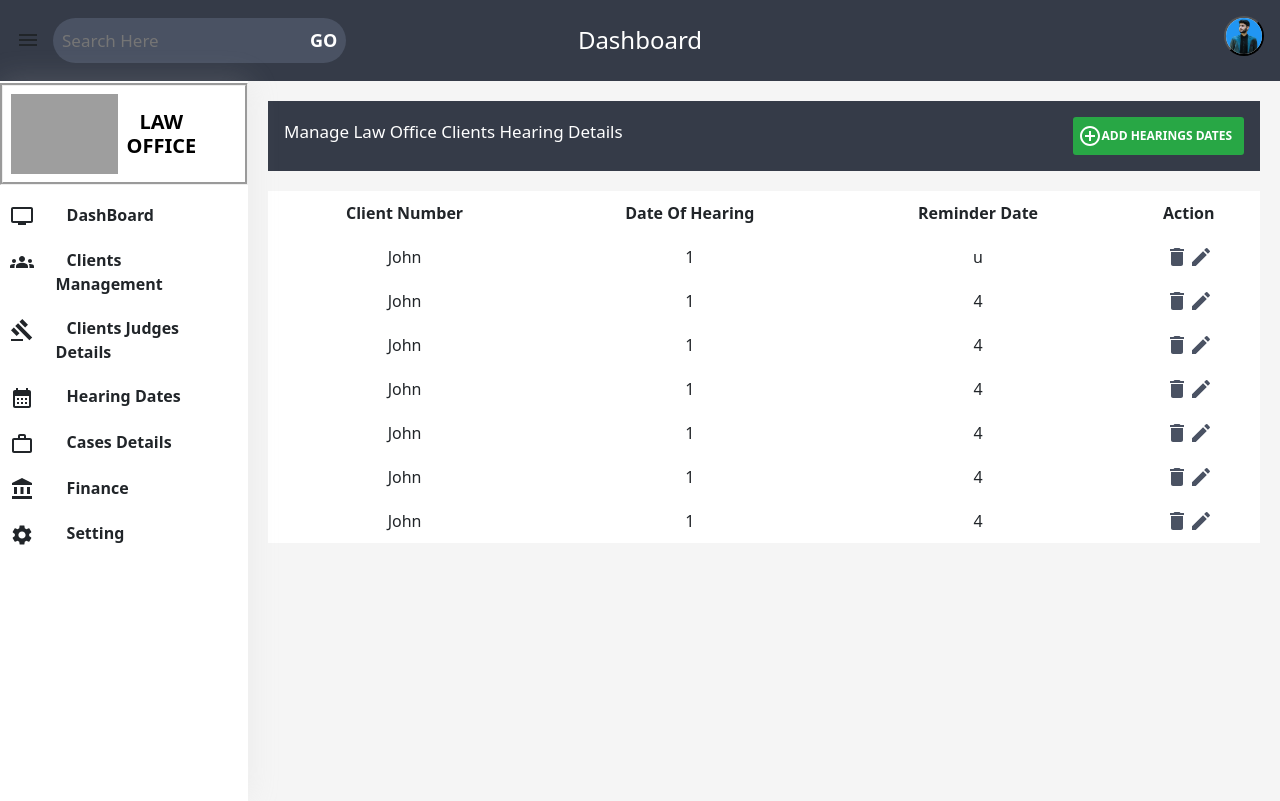
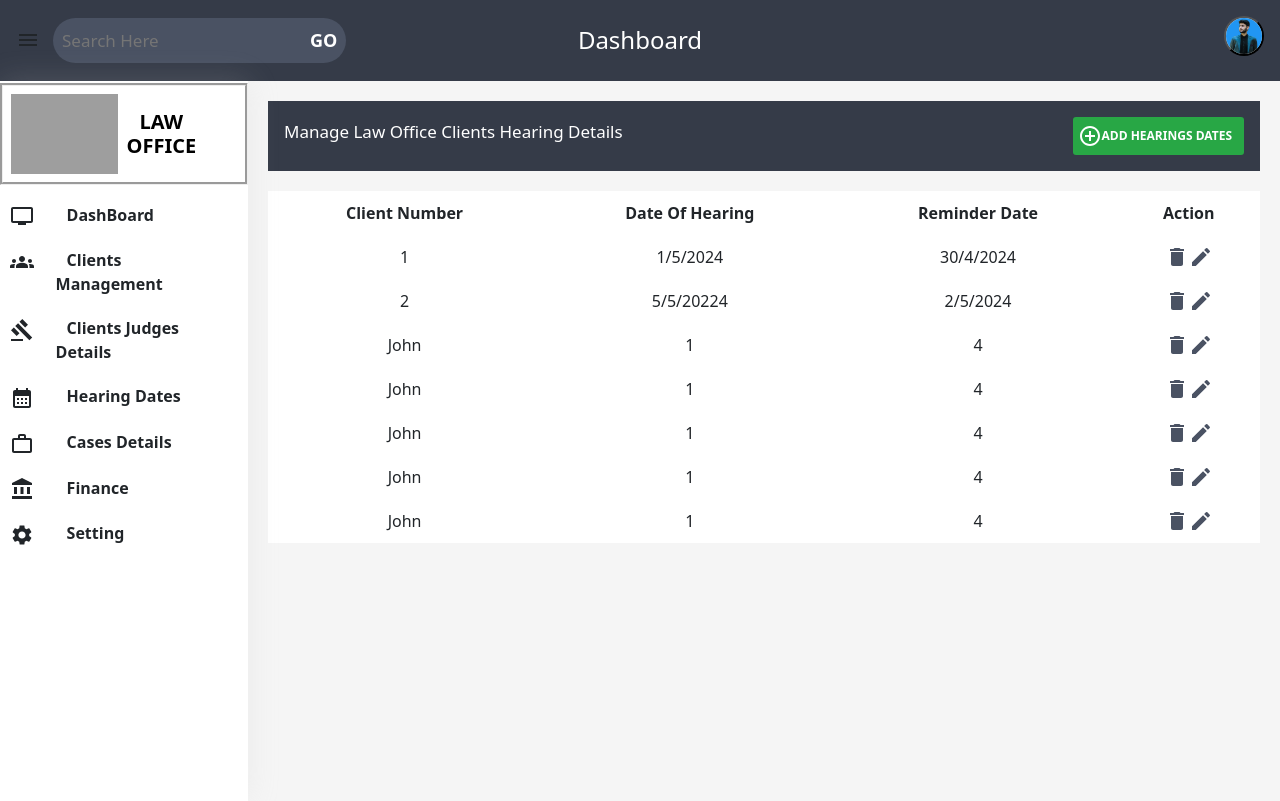
Before and after one commit to Malikwebd9723/AACMS, a React (Create React App) app: page /admin/hearingDates in a window 1280 px wide. Built offline with nearby package versions, Linux system fonts and the light colour scheme; grey boxes are pictures that could not be loaded.

Commit message:
dammy data change

```diff
--- a/src/components/dashboard/CasesDetails.jsx
+++ b/src/components/dashboard/CasesDetails.jsx
@@ -112,12 +112,12 @@ const CasesDetails = () => {
                     </Thead>
                     <Tbody>
                         <Tr>
-                            <Td>John</Td>
                             <Td>1</Td>
+                            <Td>Hamza vs Muneeb</Td>
                             <Td>Criminal</Td>
                             <Td>pre-trial</Td>
-                            <Td>30/10/2024</Td>
-                            <Td>Due</Td>
+                            <Td>1</Td>
+                            <Td>10/5/2024</Td>
 
 
                             <Td>
--- a/src/components/dashboard/HearingDates.jsx
+++ b/src/components/dashboard/HearingDates.jsx
@@ -106,9 +106,9 @@ const HearingDates = () => {
                     </Thead>
                     <Tbody>
                         <Tr>
-                            <Td>John</Td>
                             <Td>1</Td>
-                            <Td>u</Td>
+                            <Td>1/5/2024</Td>
+                            <Td>30/4/2024</Td>
 
 
                             <Td>
@@ -131,9 +131,9 @@ const HearingDates = () => {
                     </Tbody>
                     <Tbody>
                         <Tr>
-                            <Td>John</Td>
-                            <Td>1</Td>
-                            <Td>4</Td>
+                            <Td>2</Td>
+                            <Td>5/5/20224</Td>
+                            <Td>2/5/2024</Td>
 
                             <Td>
                             <ButtonActionContainer>
```
